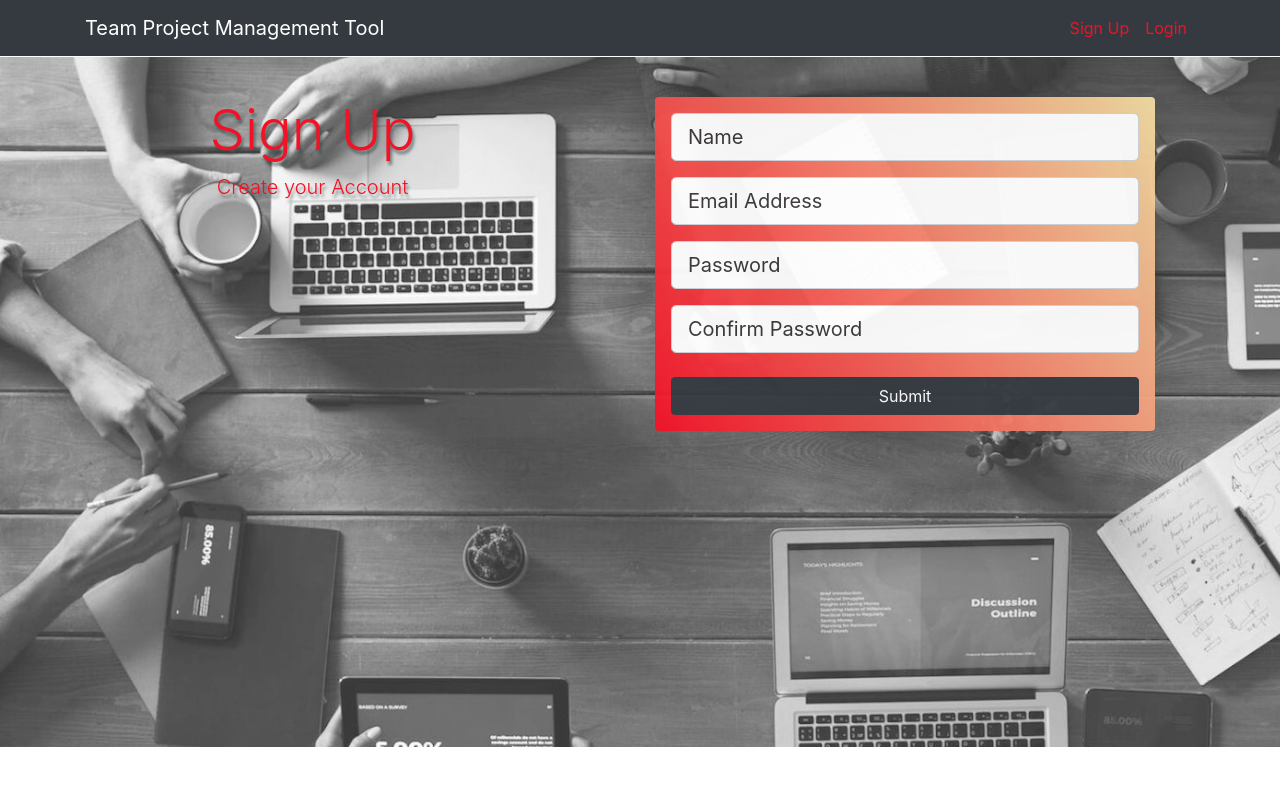
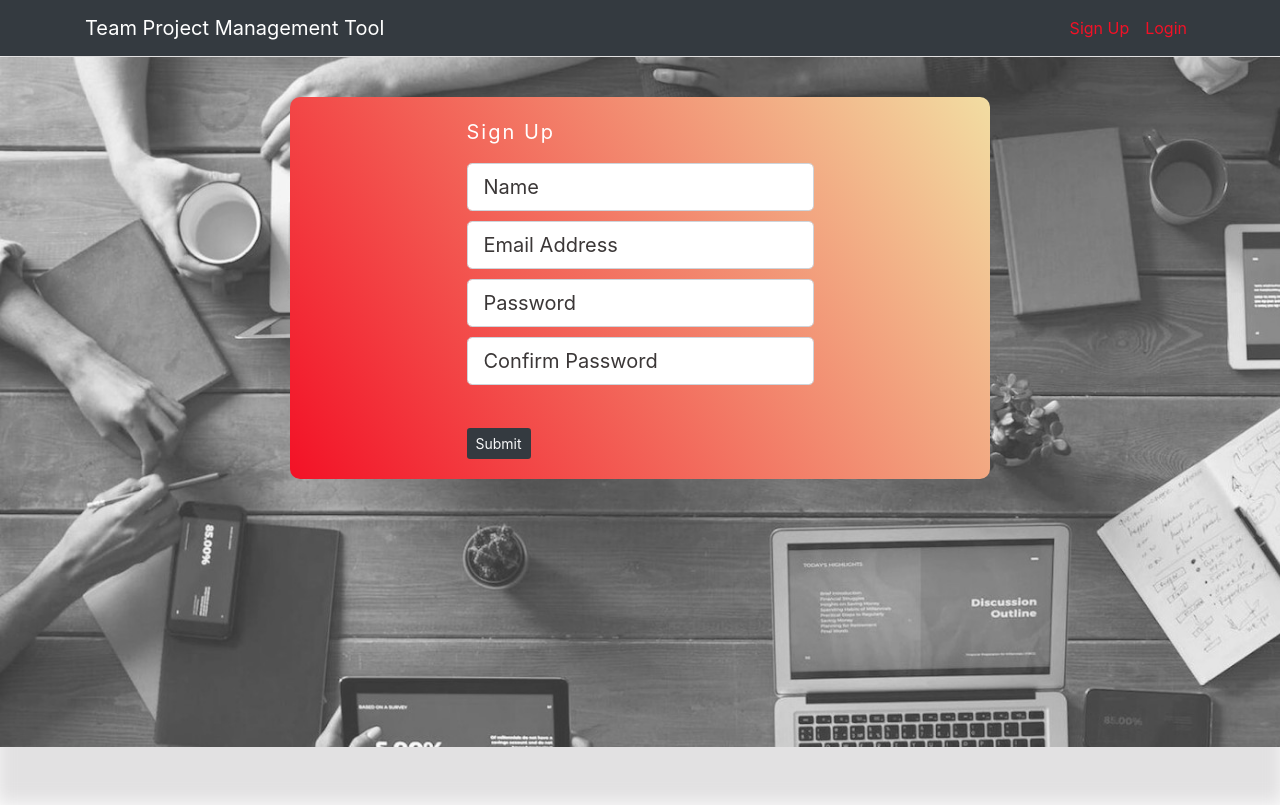
Before and after one commit to AndreeaNenciuCrasi/project-management-tool-react, a React (Create React App) app: page /register in a window 1280 px wide. Built offline with nearby package versions, Linux system fonts and the light colour scheme.

Commit message:
centers register form

```diff
--- a/src/App.css
+++ b/src/App.css
@@ -39,14 +39,14 @@ body {
   border: none !important;
 }
 
-.opacity{
+/* .opacity{
   opacity: 0.8;
-}
+} */
 
-.project-teal-line{
+/* .project-teal-line{
   margin-top: 5%;
   margin-bottom: 0.5%;
-}
+} */
 
 .navbar-with-line{
   margin: 0 0 1px 0 !important;
@@ -121,6 +121,7 @@ body {
   background-repeat:no-repeat;
   background-size: cover;
 }
+
 
 .login-container{
   background: url("./resources/LoginPage.png");
@@ -423,11 +424,6 @@ hr{
 	display: flex;
 	flex-direction: column;
   margin: 0 auto;
-	/* align-items: center; */
-	/*border: 2px solid;*/
-	/*width: 40%;*/
-
-/* 	border: 2px solid white; */
 }
 
 p.sign{
--- a/src/components/UserManagement/Register.js
+++ b/src/components/UserManagement/Register.js
@@ -51,12 +51,85 @@ class Register extends Component {
         <div>
             <div className="register-container">
                 <div className="row">
-                    <div className="col-md-6">
-                    <h1 className="display-4 text-center form-titles">Sign Up</h1>
-                    <p className="lead text-center form-titles">Create your Account</p>
-                    </div>
-                    <div className="col-md-6">
-                    <form onSubmit={this.handleSubmit}
+                    {/* <div className="col-md-6"> */}
+                    {/* <h1 className="display-4 text-center form-titles">Sign Up</h1>
+                    <p className="lead text-center form-titles">Create your Account</p> */}
+                    {/* </div> */}
+                    {/* <div className="col-md-6"> */}
+
+                    <div className="div-content">
+
+            <form onSubmit={this.handleSubmit} className="form-project">
+            <div className="user existing">
+	          		    <p className="sign">Sign Up</p>
+                          <input type="text"
+                            className={classnames("form-control form-control-lg form-input", {
+                                "is-invalid": errors.fullName,
+                              })}
+                            placeholder="Name"
+                            name="fullName"
+                            value={this.state.fullName}
+                            onChange={this.handleChange}/>
+                            {errors.fullName && (
+                            <div className="invalid-feedback text-white">{errors.fullName}</div>
+                            )}
+
+                    <input type="text"
+                            className={classnames("form-control form-control-lg form-input", {
+                                "is-invalid": errors.username,
+                              })}
+                            placeholder="Email Address"
+                            name="username"
+                            value={this.state.username}
+                            onChange={this.handleChange}/>
+                            {errors.username && (
+                            <div className="invalid-feedback text-white">{errors.username}</div>
+                            )}
+                            <input type="password"
+                            className={classnames("form-control form-control-lg form-input", {
+                                "is-invalid": errors.password,
+                              })}
+                            placeholder="Password"
+                            name="password"
+                            value={this.state.password}
+                            onChange={this.handleChange}/>
+                            {errors.password && (
+                            <div className="invalid-feedback text-white">{errors.password}</div>
+                            )}
+                            <input type="password"
+                            className={classnames("form-control form-control-lg form-input", {
+                                "is-invalid": errors.confirmPassword,
+                              })}
+                            placeholder="Confirm Password"
+                            name="confirmPassword"
+                            value={this.state.confirmPassword}
+                            onChange={this.handleChange}/>
+                            {errors.confirmPassword && (
+                            <div className="invalid-feedback text-white">{errors.confirmPassword}</div>
+                            )}
+	          </div>
+
+	          <hr/>
+
+	          <div class="user new">
+
+                  <input
+                  type="submit"
+                  className="btn text-light bg-dark btn-sm"
+                />
+                  </div>
+	          	</form>
+        {/* </div> */}
+
+
+
+
+
+
+
+
+
+                    {/* <form onSubmit={this.handleSubmit}
                     className=" login-input register-login-form-margin shadow-lg p-3 mb-5 rounded">
                         <div className="form-group">
                             <input type="text"
@@ -111,7 +184,7 @@ class Register extends Component {
                             )}
                         </div>
                         <input type="submit" className="btn btn-dark btn-block mt-4"/>
-                    </form>
+                    </form> */}
                     </div>
                 </div>
 
```
